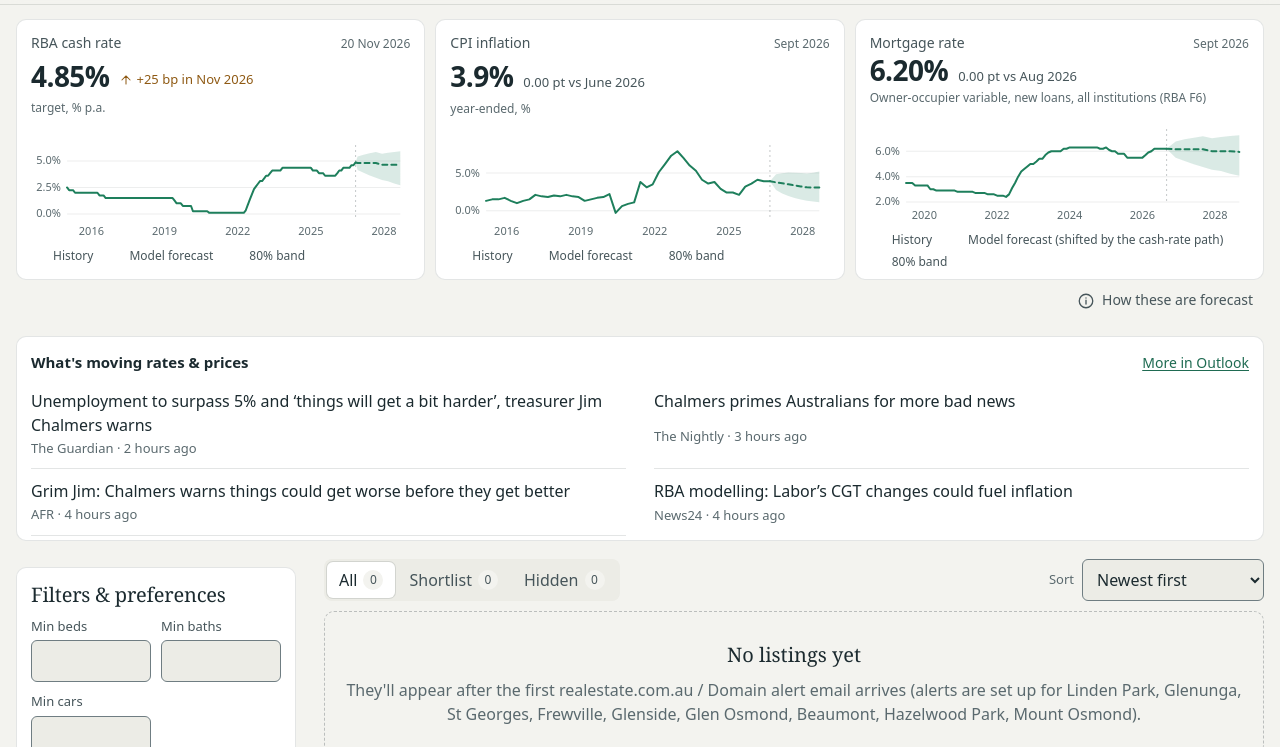
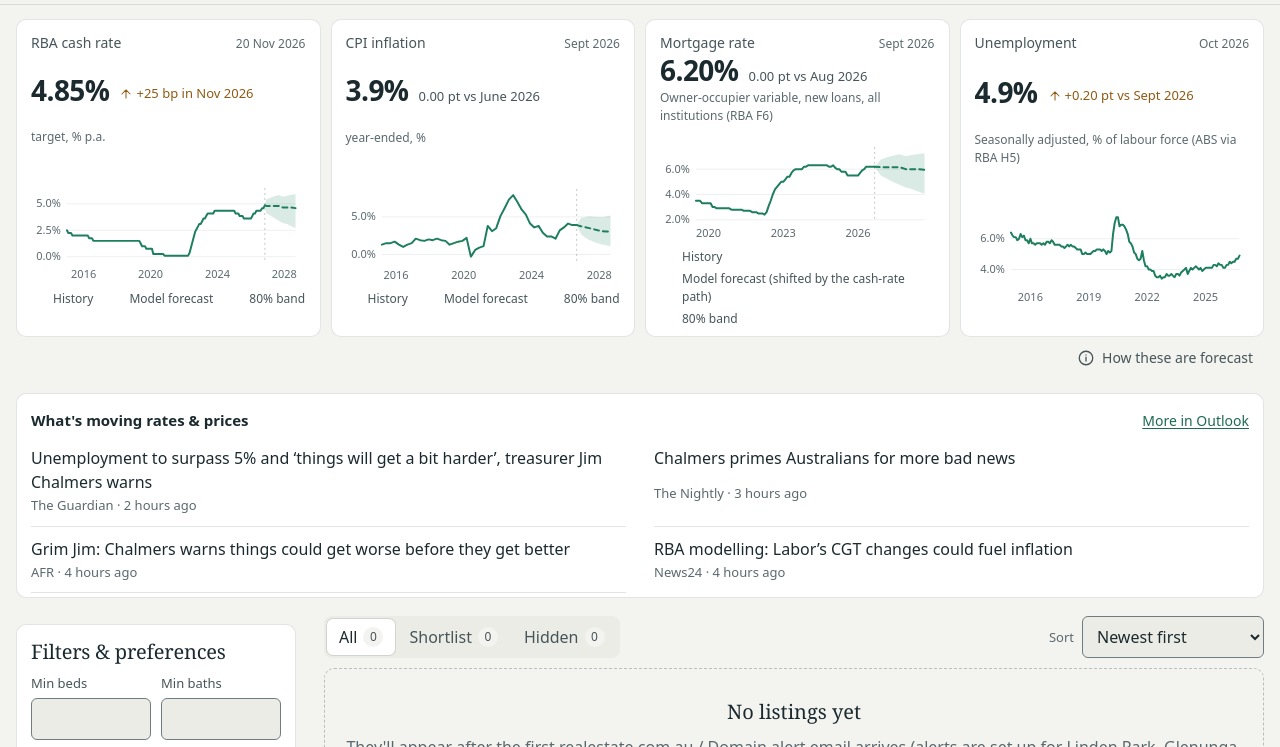
Before and after one commit to pourmousavi/adelaide-house-hunt, a plain HTML site: page index.html in a window 1280 px wide. Shown: the part 52-799 px from the top of the page. Drawn offline with Linux system fonts and the light colour scheme; a small style sheet from the web is missing.

Commit message:
Add unemployment rate (RBA H5) to key indicators and AI market brief
Co-Authored-By: Claude Opus 5.5 <noreply@anthropic.com>

```diff
--- a/assets/styles.css
+++ b/assets/styles.css
@@ -191,7 +191,8 @@ th { color: var(--ink-3); font-weight: 500; font-size: 12px; }
 .macro-tiles { display: flex; gap: 10px; overflow-x: auto; scroll-snap-type: x mandatory; padding-bottom: 4px; margin: 0 calc(-1 * var(--gutter)); padding-left: var(--gutter); padding-right: var(--gutter); scrollbar-width: none; }
 .macro-tiles::-webkit-scrollbar { display: none; }
 .tile { flex: 0 0 min(84vw, 340px); scroll-snap-align: start; background: var(--paper); border: 1px solid var(--line); border-radius: var(--radius); padding: 12px 14px 8px; display: grid; gap: 2px; min-width: 0; }
-@media (min-width: 760px) { .macro-tiles { display: grid; grid-template-columns: repeat(3, 1fr); overflow: visible; margin: 0; padding: 0; } .tile { flex: auto; } }
+@media (min-width: 760px) { .macro-tiles { display: grid; grid-template-columns: repeat(2, 1fr); overflow: visible; margin: 0; padding: 0; } .tile { flex: auto; } }
+@media (min-width: 1100px) { .macro-tiles { grid-template-columns: repeat(4, 1fr); } }
 .tile-top { display: flex; justify-content: space-between; align-items: baseline; gap: 8px; }
 .tile-label { font-weight: 500; color: var(--ink-2); font-size: 14px; }
 .tile-asof { font-size: 12px; color: var(--ink-3); white-space: nowrap; }
--- a/assets/views.js
+++ b/assets/views.js
@@ -23,6 +23,7 @@ export function renderMacroStrip(root, macro, error) {
     tile({ label: 'RBA cash rate', data: cash, deltaMode: 'lastMove', digits: 2, sub: 'target, % p.a.' }),
     tile({ label: 'CPI inflation', data: macro.cpi, deltaMode: 'prev', digits: 1, sub: 'year-ended, %' }),
     tile({ label: 'Mortgage rate', data: mortgageWithForecast(macro.mortgageRate, cash), deltaMode: 'prev', digits: 2, sub: macro.mortgageRate?.label || 'variable, % p.a.', derived: !macro.mortgageRate?.forecast }),
+    tile({ label: 'Unemployment', data: macro.unemployment, deltaMode: 'prev', digits: 1, sub: macro.unemployment?.label || 'seasonally adjusted, %' }),
   ];
   const strip = h('div', { class: 'macro-tiles' }, tiles.map((t) => t.el));
   const panel = h('div', { class: 'macro-method', id: 'macro-method', hidden: true },
--- a/data/macro.json
+++ b/data/macro.json
@@ -1444,6 +1444,585 @@
     {
       "name": "RBA F6 (housing lending rates)",
       "url": "https://www.rba.gov.au/statistics/tables/csv/f6-data.csv"
+    },
+    {
+      "name": "RBA H5 (labour force, unemployment rate)",
+      "url": "https://www.rba.gov.au/statistics/tables/csv/h5-data.csv"
     }
-  ]
+  ],
+  "unemployment": {
+    "current": 4.9,
+    "asOf": "2026-10",
+    "history": [
+      {
+        "date": "2015-01",
+        "value": 6.4
+      },
+      {
+        "date": "2015-02",
+        "value": 6.2
+      },
+      {
+        "date": "2015-03",
+        "value": 6.1
+      },
+      {
+        "date": "2015-04",
+        "value": 6.1
+      },
+      {
+        "date": "2015-05",
+        "value": 5.9
+      },
+      {
+        "date": "2015-06",
+        "value": 6
+      },
+      {
+        "date": "2015-07",
+        "value": 6.3
+      },
+      {
+        "date": "2015-08",
+        "value": 6.1
+      },
+      {
+        "date": "2015-09",
+        "value": 6.2
+      },
+      {
+        "date": "2015-10",
+        "value": 5.9
+      },
+      {
+        "date": "2015-11",
+        "value": 5.9
+      },
+      {
+        "date": "2015-12",
+        "value": 5.7
+      },
+      {
+        "date": "2016-01",
+        "value": 6
+      },
+      {
+        "date": "2016-02",
+        "value": 5.7
+      },
+      {
+        "date": "2016-03",
+        "value": 5.7
+      },
+      {
+        "date": "2016-04",
+        "value": 5.6
+      },
+      {
+        "date": "2016-05",
+        "value": 5.7
+      },
+      {
+        "date": "2016-06",
+        "value": 5.7
+      },
+      {
+        "date": "2016-07",
+        "value": 5.7
+      },
+      {
+        "date": "2016-08",
+        "value": 5.6
+      },
+      {
+        "date": "2016-09",
+        "value": 5.7
+      },
+      {
+        "date": "2016-10",
+        "value": 5.6
+      },
+      {
+        "date": "2016-11",
+        "value": 5.8
+      },
+      {
+        "date": "2016-12",
+        "value": 5.8
+      },
+      {
+        "date": "2017-01",
+        "value": 5.7
+      },
+      {
+        "date": "2017-02",
+        "value": 5.9
+      },
+      {
+        "date": "2017-03",
+        "value": 5.8
+      },
+      {
+        "date": "2017-04",
+        "value": 5.6
+      },
+      {
+        "date": "2017-05",
+        "value": 5.6
+      },
+      {
+        "date": "2017-06",
+        "value": 5.6
+      },
+      {
+        "date": "2017-07",
+        "value": 5.6
+      },
+      {
+        "date": "2017-08",
+        "value": 5.5
+      },
+      {
+        "date": "2017-09",
+        "value": 5.5
+      },
+      {
+        "date": "2017-10",
+        "value": 5.4
+      },
+      {
+        "date": "2017-11",
+        "value": 5.5
+      },
+      {
+        "date": "2017-12",
+        "value": 5.6
+      },
+      {
+        "date": "2018-01",
+        "value": 5.5
+      },
+      {
+        "date": "2018-02",
+        "value": 5.6
+      },
+      {
+        "date": "2018-03",
+        "value": 5.5
+      },
+      {
+        "date": "2018-04",
+        "value": 5.5
+      },
+      {
+        "date": "2018-05",
+        "value": 5.4
+      },
+      {
+        "date": "2018-06",
+        "value": 5.3
+      },
+      {
+        "date": "2018-07",
+        "value": 5.3
+      },
+      {
+        "date": "2018-08",
+        "value": 5.3
+      },
+      {
+        "date": "2018-09",
+        "value": 5
+      },
+      {
+        "date": "2018-10",
+        "value": 5
+      },
+      {
+        "date": "2018-11",
+        "value": 5.1
+      },
+      {
+        "date": "2018-12",
+        "value": 5
+      },
+      {
+        "date": "2019-01",
+        "value": 5
+      },
+      {
+        "date": "2019-02",
+        "value": 5
+      },
+      {
+        "date": "2019-03",
+        "value": 5.1
+      },
+      {
+        "date": "2019-04",
+        "value": 5.2
+      },
+      {
+        "date": "2019-05",
+        "value": 5.2
+      },
+      {
+        "date": "2019-06",
+        "value": 5.3
+      },
+      {
+        "date": "2019-07",
+        "value": 5.3
+      },
+      {
+        "date": "2019-08",
+        "value": 5.3
+      },
+      {
+        "date": "2019-09",
+        "value": 5.2
+      },
+      {
+        "date": "2019-10",
+        "value": 5.3
+      },
+      {
+        "date": "2019-11",
+        "value": 5.2
+      },
+      {
+        "date": "2019-12",
+        "value": 5
+      },
+      {
+        "date": "2020-01",
+        "value": 5.2
+      },
+      {
+        "date": "2020-02",
+        "value": 5.1
+      },
+      {
+        "date": "2020-03",
+        "value": 5.2
+      },
+      {
+        "date": "2020-04",
+        "value": 6.3
+      },
+      {
+        "date": "2020-05",
+        "value": 7
+      },
+      {
+        "date": "2020-06",
+        "value": 7.4
+      },
+      {
+        "date": "2020-07",
+        "value": 7.4
+      },
+      {
+        "date": "2020-08",
+        "value": 6.8
+      },
+      {
+        "date": "2020-09",
+        "value": 6.9
+      },
+      {
+        "date": "2020-10",
+        "value": 6.9
+      },
+      {
+        "date": "2020-11",
+        "value": 6.8
+      },
+      {
+        "date": "2020-12",
+        "value": 6.6
+      },
+      {
+        "date": "2021-01",
+        "value": 6.3
+      },
+      {
+        "date": "2021-02",
+        "value": 5.8
+      },
+      {
+        "date": "2021-03",
+        "value": 5.7
+      },
+      {
+        "date": "2021-04",
+        "value": 5.5
+      },
+      {
+        "date": "2021-05",
+        "value": 5.1
+      },
+      {
+        "date": "2021-06",
+        "value": 5
+      },
+      {
+        "date": "2021-07",
+        "value": 4.7
+      },
+      {
+        "date": "2021-08",
+        "value": 4.6
+      },
+      {
+        "date": "2021-09",
+        "value": 4.7
+      },
+      {
+        "date": "2021-10",
+        "value": 5.2
+      },
+      {
+        "date": "2021-11",
+        "value": 4.6
+      },
+      {
+        "date": "2021-12",
+        "value": 4.2
+      },
+      {
+        "date": "2022-01",
+        "value": 4.2
+      },
+      {
+        "date": "2022-02",
+        "value": 4
+      },
+      {
+        "date": "2022-03",
+        "value": 4
+      },
+      {
+        "date": "2022-04",
+        "value": 3.9
+      },
+      {
+        "date": "2022-05",
+        "value": 3.9
+      },
+      {
+        "date": "2022-06",
+        "value": 3.6
+      },
+      {
+        "date": "2022-07",
+        "value": 3.5
+      },
+      {
+        "date": "2022-08",
+        "value": 3.5
+      },
+      {
+        "date": "2022-09",
+        "value": 3.6
+      },
+      {
+        "date": "2022-10",
+        "value": 3.4
+      },
+      {
+        "date": "2022-11",
+        "value": 3.5
+      },
+      {
+        "date": "2022-12",
+        "value": 3.5
+      },
+      {
+        "date": "2023-01",
+        "value": 3.7
+      },
+      {
+        "date": "2023-02",
+        "value": 3.6
+      },
+      {
+        "date": "2023-03",
+        "value": 3.6
+      },
+      {
+        "date": "2023-04",
+        "value": 3.7
+      },
+      {
+        "date": "2023-05",
+        "value": 3.6
+      },
+      {
+        "date": "2023-06",
+        "value": 3.5
+      },
+      {
+        "date": "2023-07",
+        "value": 3.7
+      },
+      {
+        "date": "2023-08",
+        "value": 3.7
+      },
+      {
+        "date": "2023-09",
+        "value": 3.6
+      },
+      {
+        "date": "2023-10",
+        "value": 3.8
+      },
+      {
+        "date": "2023-11",
+        "value": 3.9
+      },
+      {
+        "date": "2023-12",
+        "value": 4
+      },
+      {
+        "date": "2024-01",
+        "value": 4.1
+      },
+      {
+        "date": "2024-02",
+        "value": 3.7
+      },
+      {
+        "date": "2024-03",
+        "value": 3.9
+      },
+      {
+        "date": "2024-04",
+        "value": 4.1
+      },
+      {
+        "date": "2024-05",
+        "value": 4
+      },
+      {
+        "date": "2024-06",
+        "value": 4.1
+      },
+      {
+        "date": "2024-07",
+        "value": 4.2
+      },
+      {
+        "date": "2024-08",
+        "value": 4.1
+      },
+      {
+        "date": "2024-09",
+        "value": 4
+      },
+      {
+        "date": "2024-10",
+        "value": 4.1
+      },
+      {
+        "date": "2024-11",
+        "value": 3.9
+      },
+      {
+        "date": "2024-12",
+        "value": 4
+      },
+      {
+        "date": "2025-01",
+        "value": 4.1
+      },
+      {
+        "date": "2025-02",
+        "value": 4.1
+      },
+      {
+        "date": "2025-03",
+        "value": 4.1
+      },
+      {
+        "date": "2025-04",
+        "value": 4.1
+      },
+      {
+        "date": "2025-05",
+        "value": 4.1
+      },
+      {
+        "date": "2025-06",
+        "value": 4.3
+      },
+      {
+        "date": "2025-07",
+        "value": 4.3
+      },
+      {
+        "date": "2025-08",
+        "value": 4.2
+      },
+      {
+        "date": "2025-09",
+        "value": 4.4
+      },
+      {
+        "date": "2025-10",
+        "value": 4.3
+      },
+      {
+        "date": "2025-11",
+        "value": 4.3
+      },
+      {
+        "date": "2025-12",
+        "value": 4.1
+      },
+      {
+        "date": "2026-01",
+        "value": 4.1
+      },
+      {
+        "date": "2026-02",
+        "value": 4.3
+      },
+      {
+        "date": "2026-03",
+        "value": 4.3
+      },
+      {
+        "date": "2026-04",
+        "value": 4.5
+      },
+      {
+        "date": "2026-05",
+        "value": 4.4
+      },
+      {
+        "date": "2026-06",
+        "value": 4.5
+      },
+      {
+        "date": "2026-07",
+        "value": 4.5
+      },
+      {
+        "date": "2026-08",
+        "value": 4.7
+      },
+      {
+        "date": "2026-09",
+        "value": 4.7
+      },
+      {
+        "date": "2026-10",
+        "value": 4.9
+      }
+    ],
+    "label": "Seasonally adjusted, % of labour force (ABS via RBA H5)"
+  }
 }
```
Also changed, not shown: scripts/fetch.mjs (+7 -1 lines), 1 other file.
